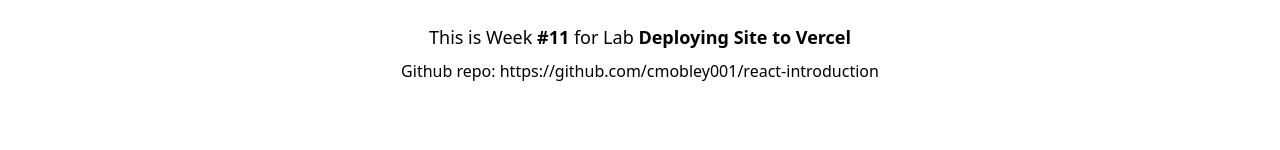
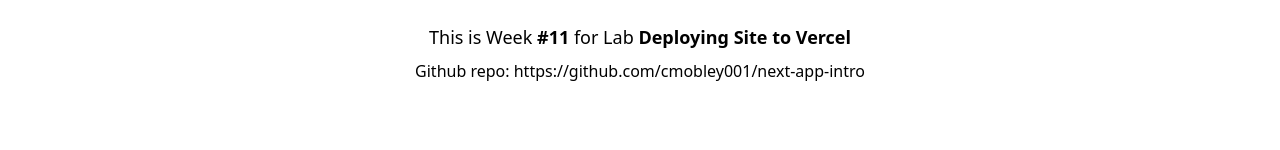
Before and after one commit to cmobley001/next-app-intro, a Next.js app: page / in a window 1280 px wide. Shown: the part 233-383 px from the top of the page. Built offline with nearby package versions, Linux system fonts and the light colour scheme.

Commit message:
updated links to github

```diff
--- a/src/components/Hero.jsx
+++ b/src/components/Hero.jsx
@@ -8,8 +8,8 @@
         <LabWeek week="11" title="Deploying Site to Vercel">
           <p className="mt-2">
             Github repo:{' '}
-            <a href="https://github.com/cmobley001/react-introduction" target="_blank">
-              https://github.com/cmobley001/react-introduction
+            <a href="https://github.com/cmobley001/next-app-intro" target="_blank">
+              https://github.com/cmobley001/next-app-intro
             </a>
           </p>
         </LabWeek>
```
